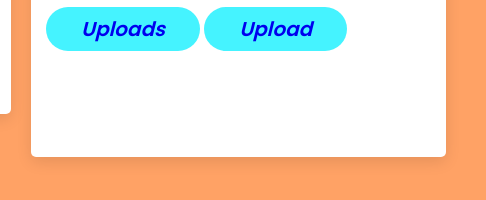
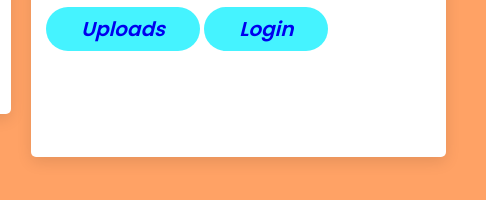
Before and after one commit to Barhtarhliahn/projectfalcon.com, a plain HTML site: page player.html in a window 1280 px wide. Shown: the part 492-692 px from the top of the page, 794-1280 px from the left. Drawn offline with Linux system fonts and the light colour scheme.

Commit message:
Update player.html

```diff
--- a/player.html
+++ b/player.html
@@ -47,7 +47,7 @@
 
 
 <button class="h"><a href="https://drive.google.com/drive/u/0/folders/1qokNN4-P0M-0aE0Vv7M-BGcltKNWc88D">Uploads</a></button>
-      <button class="h"><a href="https://script.google.com/macros/s/AKfycby0FI4lX508mKhbwyGoJFeziuiKGBhxc6kMfa3M0sBZ68NYyaWxgB21cPxpw_xVggxk/exec">Upload</a></button>
+      <button class="h"><a href="signup.html">login</a></button>
 
    </div>
 
```
